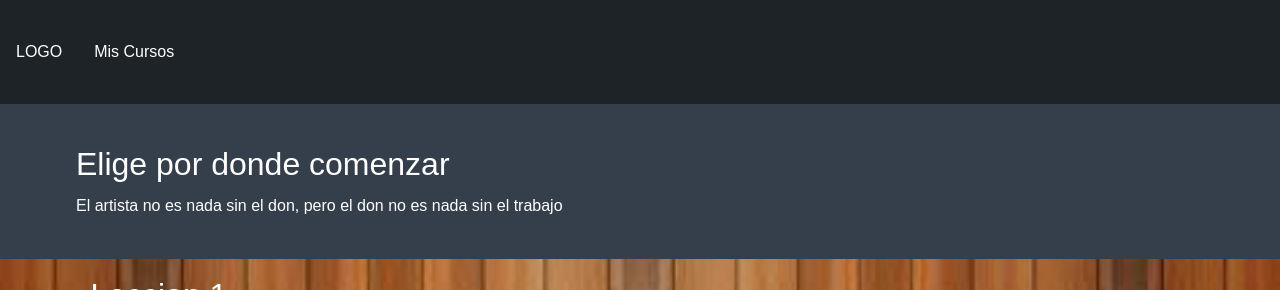
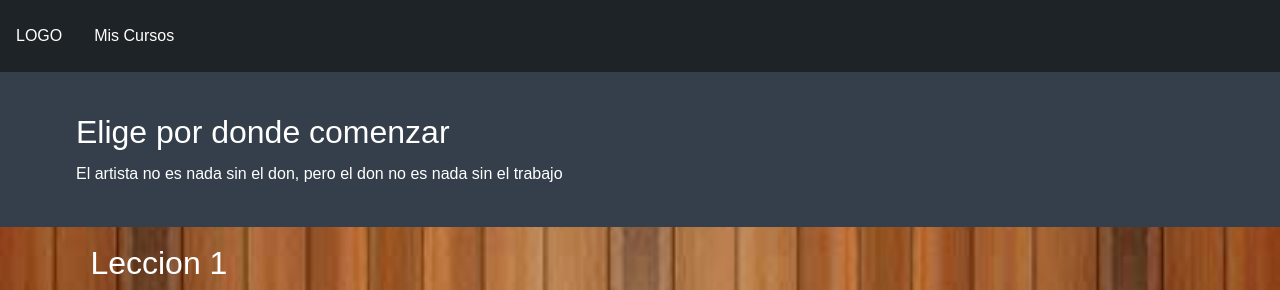
Before and after one commit to Dachv1999/AcousticLive, a Django app: page /Nivel_Principiante/ in a window 1280 px wide. Shown: the top 290 px of the page. Run offline with Django 3.2, Linux system fonts and the light colour scheme; some libraries are stand-ins or nearby versions.

Commit message:
tamanio header

```diff
--- a/Acoustic_Live/static/css/style.css
+++ b/Acoustic_Live/static/css/style.css
@@ -18,7 +18,7 @@ h1 {
 }
 main{
     background:  #343F4B;
-    padding-top: 9rem;
+    padding-top: 7rem;
     padding-bottom: 1rem;
 
 }
@@ -27,7 +27,7 @@ main{
 }
 .header {
     background-color: #1E2327;
-    padding: 2rem 0;
+    padding: 1rem 0;
     position: fixed;
     left: 0;
     top: 0;
```
